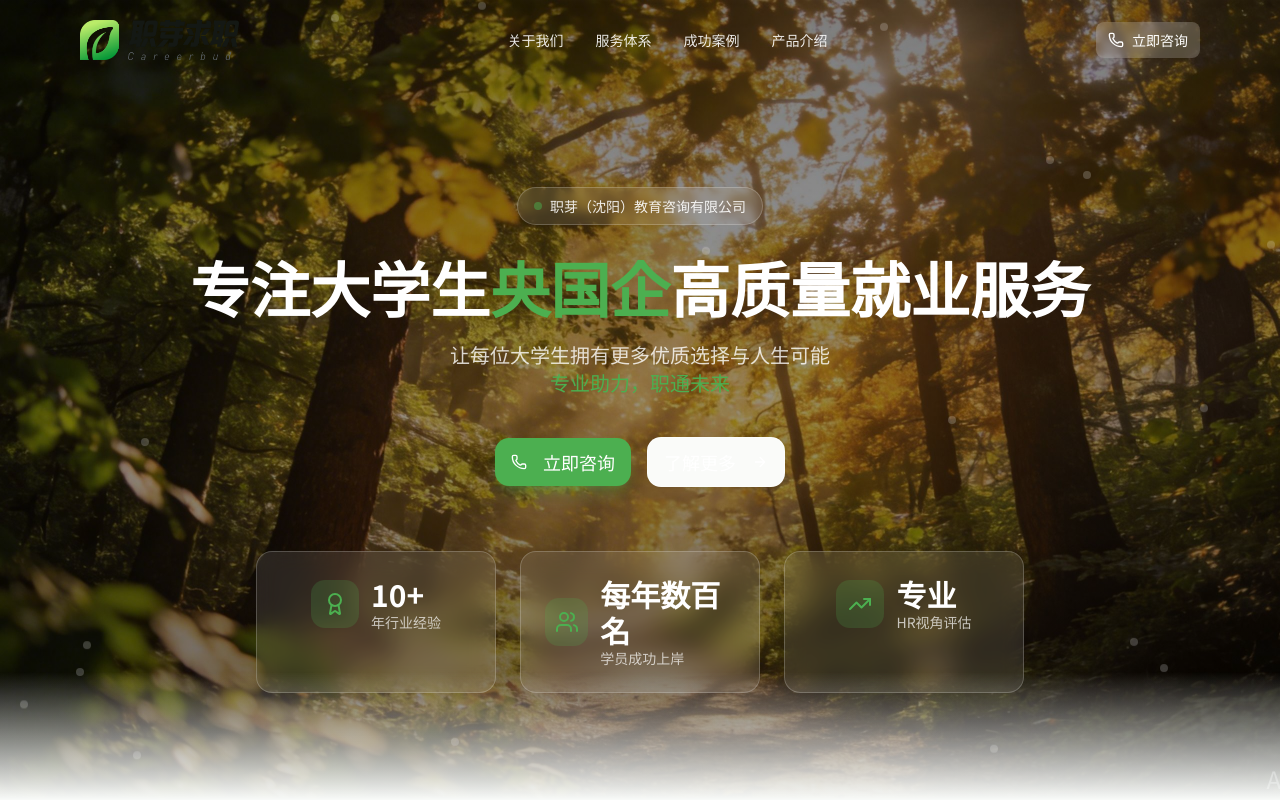
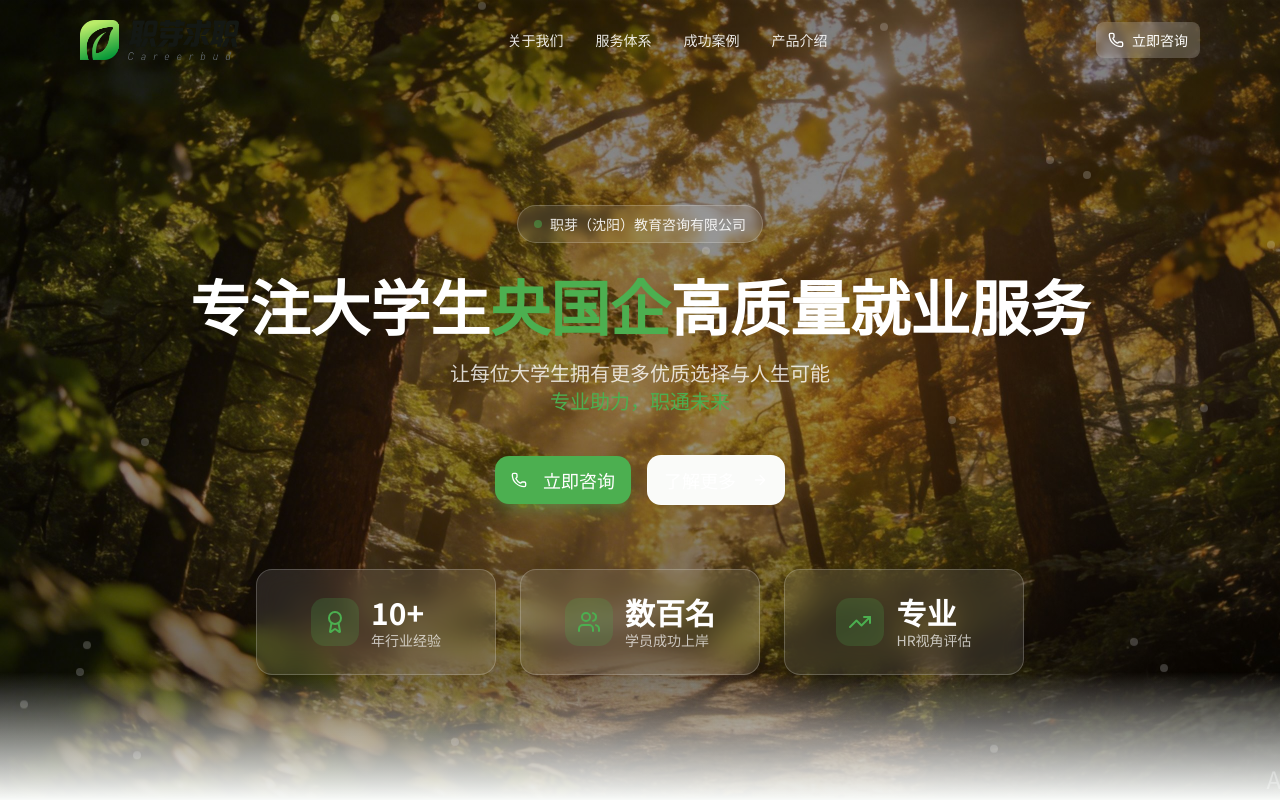
Before and after one commit to micaren321-byte/my-site, a React (Vite) app: page / in a window 1280 px wide. Shown: the top 800 px of the page. Built offline with nearby package versions, Linux system fonts and the light colour scheme.

Commit message:
Update Hero.tsx

```diff
--- a/src/sections/Hero.tsx
+++ b/src/sections/Hero.tsx
@@ -4,7 +4,7 @@ import { ArrowRight, Phone, Users, Award, TrendingUp } from 'lucide-react';
 
 const stats = [
   { icon: Award, value: '10+', label: '年行业经验' },
-  { icon: Users, value: '每年数百名', label: '学员成功上岸' },
+  { icon: Users, value: '数百名', label: '学员成功上岸' },
   { icon: TrendingUp, value: '专业', label: 'HR视角评估' },
 ];
 
```
